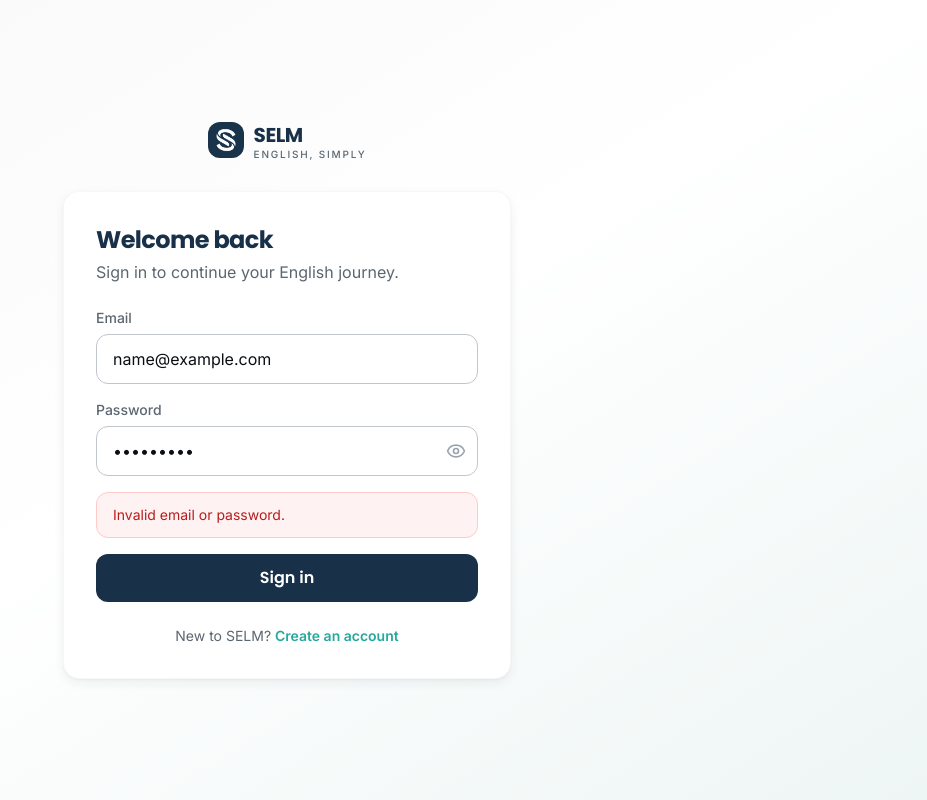
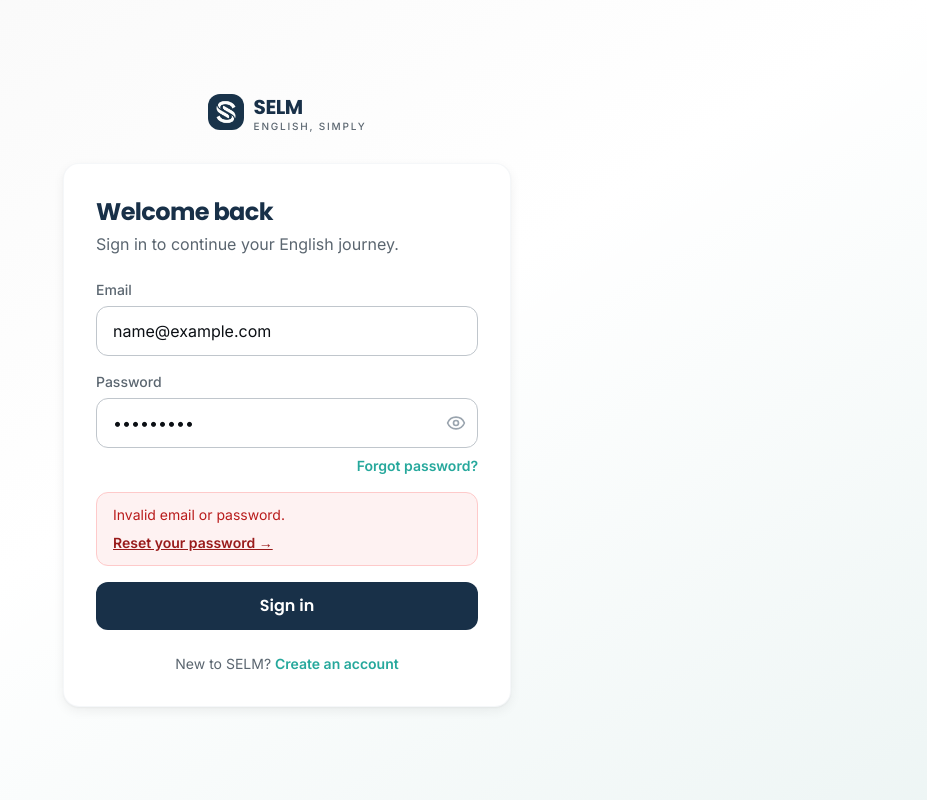
Before and after one commit to selmapp2022-a11y/selm-web, a React (Vite) app: page /login in a window 1280 px wide. Both pictures are taken after typing "name@example.com", "Sample123" into the empty fields and a click on the button "Sign in". Shown: the whole page, without its empty margins (353-1280 px from the left). Built offline with nearby package versions, Linux system fonts and the light colour scheme; no server answers.

Commit message:
fix: latest updates from Claude

```diff
--- a/src/pages/LoginPage.tsx
+++ b/src/pages/LoginPage.tsx
@@ -28,6 +28,12 @@ export default function LoginPage() {
       setLoading(false);
     }
   };
+
+  // Heuristic: if the backend rejected the credentials (vs. e.g. a network
+  // failure), surface a "Forgot password?" shortcut inside the error banner.
+  // We don't gate on status code here because the auth client throws axios
+  // errors before we get clean access to one — string matching is enough.
+  const looksLikeCredentialError = !!error && /password|credential|invalid|incorrect|unauthor/i.test(error);
 
   return (
     <div className="min-h-screen bg-gradient-to-br from-surface-app via-white to-teal/5 flex items-center justify-center p-4">
@@ -71,11 +77,36 @@ export default function LoginPage() {
                   {showPw ? <EyeOff className="h-5 w-5" /> : <Eye className="h-5 w-5" />}
                 </button>
               </div>
+              {/* Static Forgot Password link — always visible, right-aligned under
+                  the password field. Mirrors the placement used by every major
+                  auth form so returning users find it without thinking. */}
+              <div className="mt-2 flex justify-end">
+                <Link
+                  to="/forgot-password"
+                  className="text-sm font-semibold text-teal-600 hover:underline"
+                >
+                  Forgot password?
+                </Link>
+              </div>
             </div>
 
             {error && (
               <div className="rounded-xl border border-red-200 bg-red-50 px-4 py-3 text-sm text-red-700">
-                {error}
+                <div>{error}</div>
+                {/* When the failure looks like a wrong-credentials error, give
+                    the user a one-click path to recovery right inside the
+                    banner — many users miss the static link above and just
+                    stare at the message. */}
+                {looksLikeCredentialError && (
+                  <div className="mt-2">
+                    <Link
+                      to="/forgot-password"
+                      className="font-semibold text-red-800 underline hover:text-red-900"
+                    >
+                      Reset your password →
+                    </Link>
+                  </div>
+                )}
               </div>
             )}
 
```
